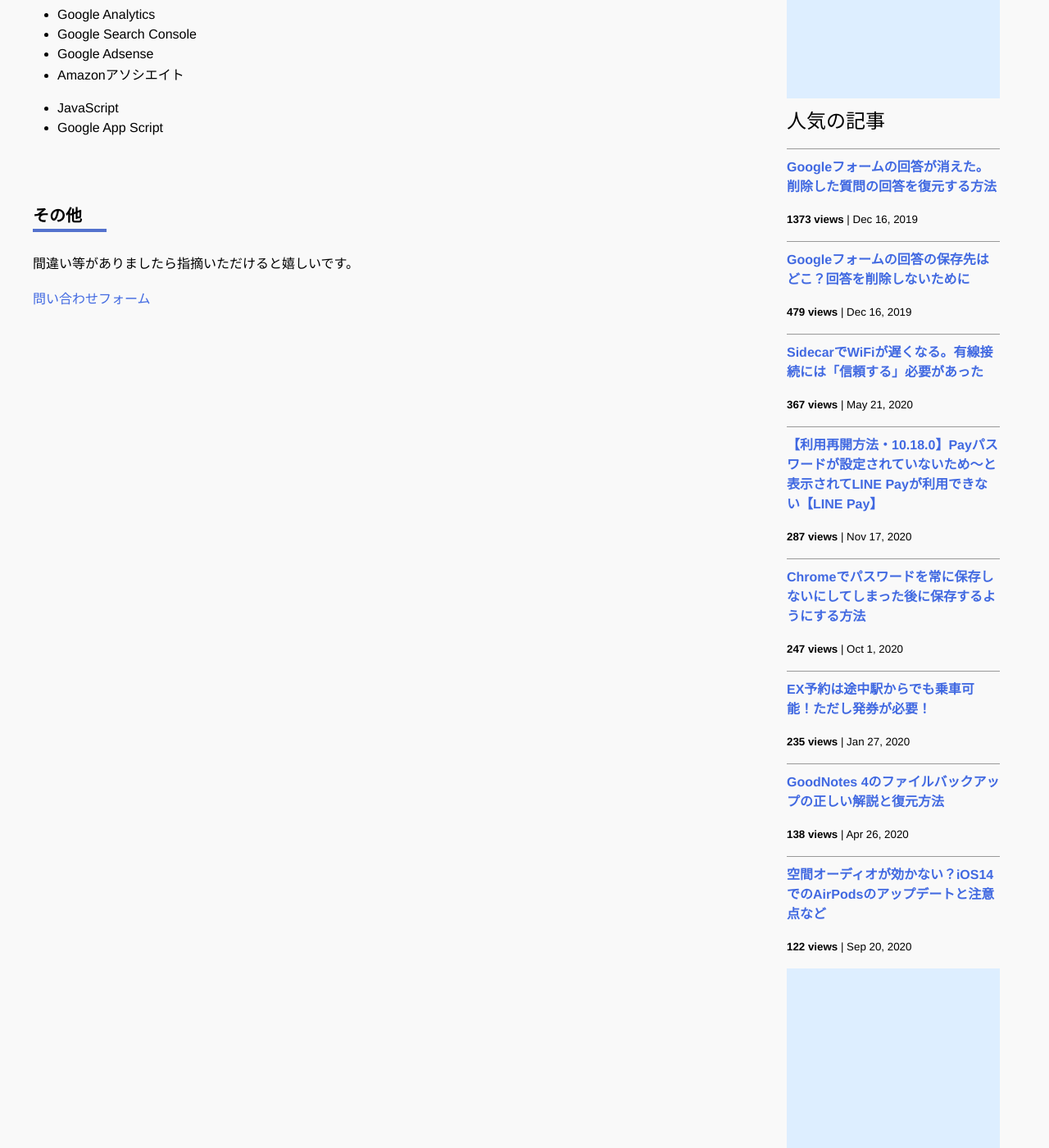
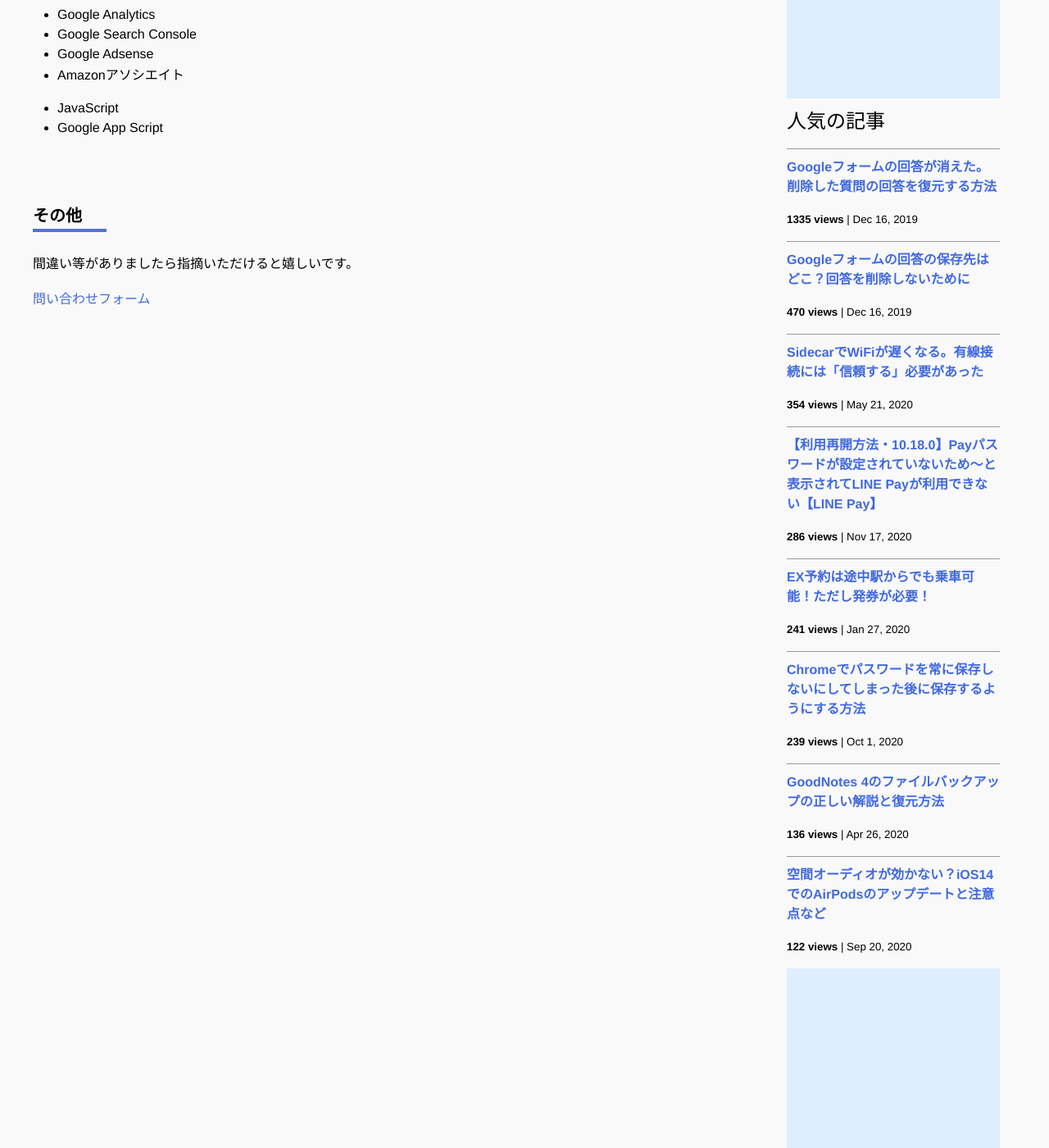
Before and after one commit to iwanaminami/shoyaiwaname, a Jekyll site: the page built from about.markdown, in a window 1280 px wide and 1400 px high, scrolled down 693 px. Shown: the whole window at 82% size. Built offline with Jekyll 4.4.1, drawn with Linux system fonts in a browser that asks for light colours; nearby versions of some CDN libraries; comment, search, counter and statistics services are not loaded.

Commit message:
a new commit message

```diff
--- a/_data/popularposts.yml
+++ b/_data/popularposts.yml
@@ -1,17 +1,17 @@
 side:
-  - view: 1373
+  - view: 1335
     url: /2019/12/16/restore-googleform.html
-  - view: 479
+  - view: 470
     url: /2019/12/16/googleform-answers.html
-  - view: 367
+  - view: 354
     url: /2020/05/21/sidecar-via-cable.html
-  - view: 287
+  - view: 286
     url: /2020/11/17/linepay.html
-  - view: 247
+  - view: 241
+    url: /2020/01/27/ex-rideontheway.html
+  - view: 239
     url: /2020/10/01/googlepassword.html
-  - view: 235
-    url: /2020/01/27/ex-rideontheway.html
-  - view: 138
+  - view: 136
     url: /2020/04/26/goodnotes4-backup.html
   - view: 122
     url: /2020/09/20/airpods.html
```
